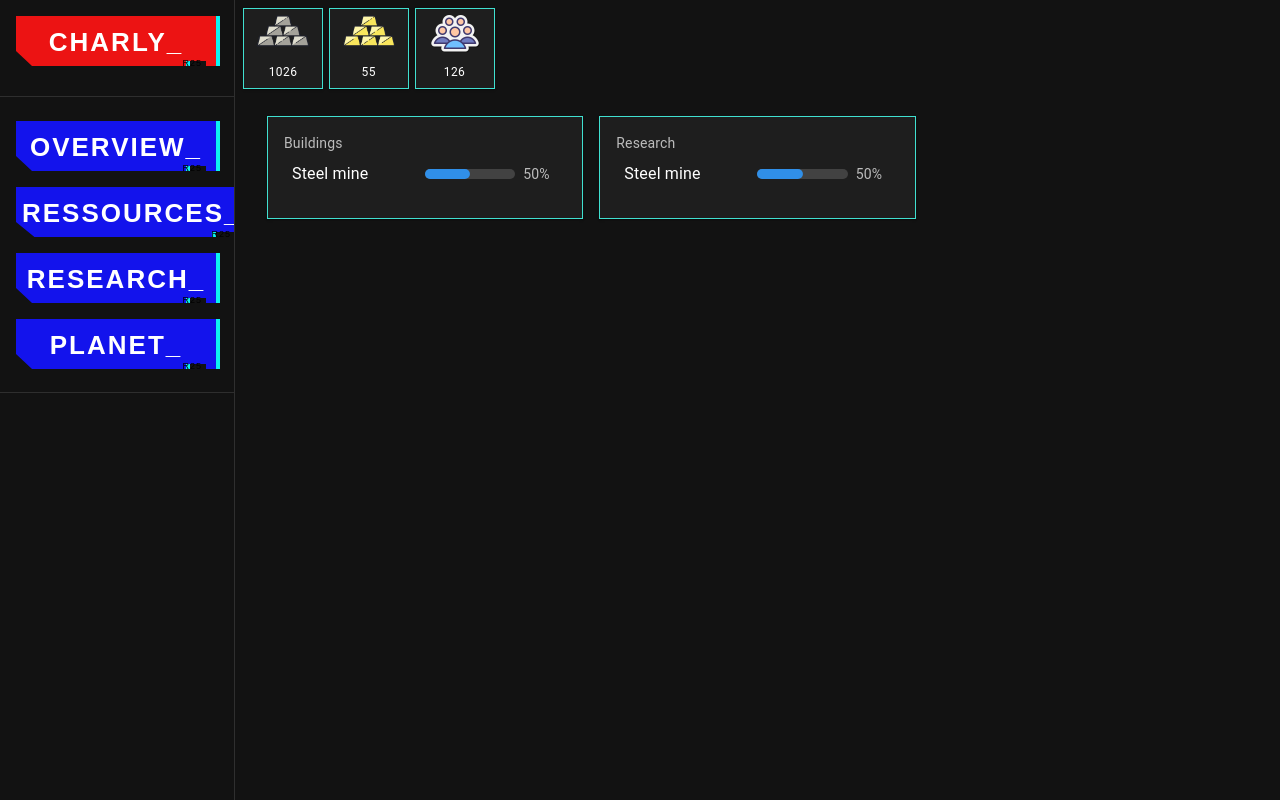
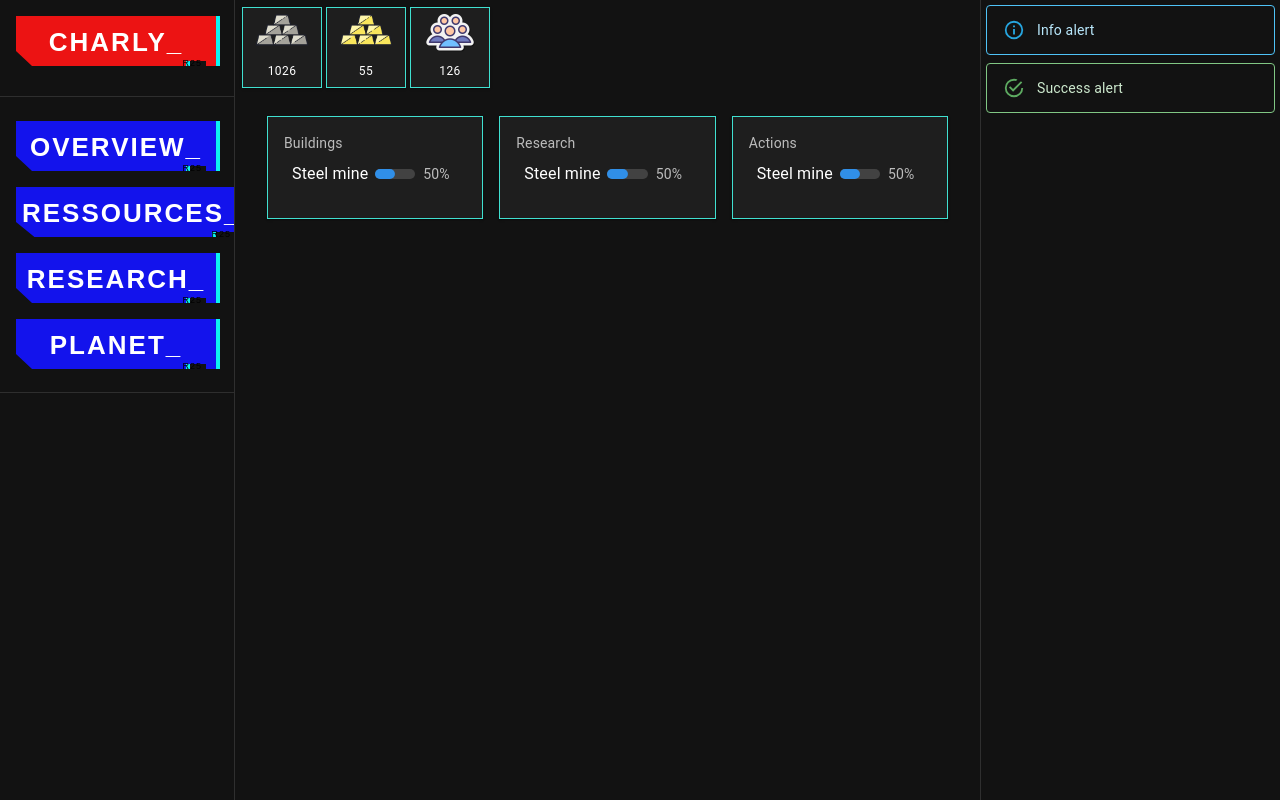
Before and after one commit to Charlyln/space-odyssey, a React (Create React App) app: page / in a window 1280 px wide. Built offline with nearby package versions, Linux system fonts and the light colour scheme; a web font is replaced by a local one.

Commit message:
feat/ add infos drawer and adjust layout

```diff
--- a/src/Router.jsx
+++ b/src/Router.jsx
@@ -1,84 +1,23 @@
 import React from 'react';
-import { BrowserRouter, Routes, Route } from 'react-router-dom';
-import Box from '@mui/material/Box';
-import Drawer from '@mui/material/Drawer';
-import List from '@mui/material/List';
-import Divider from '@mui/material/Divider';
-import StatusBar from './pages/StatusBar';
-import CustomButton from './common/CustomButton';
-import { Link } from 'react-router-dom';
+import { BrowserRouter } from 'react-router-dom';
+import { AppBar, Box } from '@mui/material';
 
-import Overview from './pages/Overview';
-import Ressources from './pages/Ressources';
-import Planet from './pages/Planet';
-import { AppBar, Grid, Toolbar, Typography } from '@mui/material';
+import StatusBar from './layout/StatusBar';
+import Menu from './layout/Menu';
+import Infos from './layout/Infos';
+import Pages from './layout/Pages';
 
-const drawerWidth = 235;
-
-const links = [
-  {
-    to: '/',
-    name: 'Overview',
-  },
-  {
-    to: '/ressources',
-    name: 'Ressources',
-  },
-  {
-    to: '/research',
-    name: 'Research',
-  },
-  {
-    to: '/planet',
-    name: 'Planet',
-  },
-];
+const menuWidth = 235;
+const infosWidth = 300;
 
 export default function Router() {
   return (
     <BrowserRouter>
       <Box>
-        <AppBar
-          position='fixed'
-          sx={{ width: `calc(100% - ${drawerWidth}px)`, ml: `${drawerWidth}px`, background: 'none', boxShadow: 'none' }}
-        >
-          <StatusBar />
-        </AppBar>
-        <Drawer
-          sx={{
-            width: drawerWidth,
-            flexShrink: 0,
-            '& .MuiDrawer-paper': {
-              width: drawerWidth,
-              boxSizing: 'border-box',
-            },
-          }}
-          variant='permanent'
-          anchor='left'
-        >
-          <div>
-            <CustomButton name={'Charly'} />
-          </div>
-          <Divider style={{ marginTop: '30px' }} />
-          <List>
-            {links.map((link) => (
-              <Link to={link.to} key={link.to}>
-                <CustomButton key={link.to} name={link.name} color={240} />
-              </Link>
-            ))}
-          </List>
-          <Divider style={{ marginTop: '15px' }} />
-        </Drawer>
-
-        <Box sx={{ p: 3, marginLeft: '235px', marginTop: '20px' }}>
-          <Toolbar />
-
-          <Routes>
-            <Route path='/' element={<Overview />} />
-            <Route path='/ressources' element={<Ressources />} />
-            <Route path='/planet' element={<Planet />} />
-          </Routes>
-        </Box>
+        <StatusBar menuWidth={menuWidth} />
+        <Menu width={menuWidth} />
+        <Pages menuWidth={menuWidth} infosWidth={infosWidth} />
+        <Infos width={infosWidth} />
       </Box>
     </BrowserRouter>
   );
--- /dev/null
+++ b/src/layout/Infos.jsx
@@ -0,0 +1,40 @@
+import React from 'react';
+import { Alert, Drawer, Stack } from '@mui/material';
+
+const infos = [
+  {
+    id: '1',
+    message: 'Info alert',
+    severity: 'info',
+  },
+  {
+    id: '2',
+    message: 'Success alert',
+    severity: 'success',
+  },
+];
+
+export default function Infos({ width }) {
+  return (
+    <Drawer
+      sx={{
+        width: width,
+        flexShrink: 0,
+        '& .MuiDrawer-paper': {
+          width: width,
+          boxSizing: 'border-box',
+        },
+      }}
+      variant='permanent'
+      anchor='right'
+    >
+      <Stack sx={{ width: '100%', padding: '5px' }} spacing={1}>
+        {infos.map((info) => (
+          <Alert key={info.id} variant='outlined' severity={info.severity}>
+            {info.message}
+          </Alert>
+        ))}
+      </Stack>
+    </Drawer>
+  );
+}
--- /dev/null
+++ b/src/layout/Menu.jsx
@@ -0,0 +1,54 @@
+import React from 'react';
+import { Link } from 'react-router-dom';
+import { Drawer, List, Divider } from '@mui/material';
+
+import CustomButton from '../common/CustomButton';
+
+const links = [
+  {
+    to: '/',
+    name: 'Overview',
+  },
+  {
+    to: '/ressources',
+    name: 'Ressources',
+  },
+  {
+    to: '/research',
+    name: 'Research',
+  },
+  {
+    to: '/planet',
+    name: 'Planet',
+  },
+];
+
+export default function Menu({ width }) {
+  return (
+    <Drawer
+      sx={{
+        width: width,
+        flexShrink: 0,
+        '& .MuiDrawer-paper': {
+          width: width,
+          boxSizing: 'border-box',
+        },
+      }}
+      variant='permanent'
+      anchor='left'
+    >
+      <div>
+        <CustomButton name={'Charly'} />
+      </div>
+      <Divider style={{ marginTop: '30px' }} />
+      <List>
+        {links.map((link) => (
+          <Link to={link.to} key={link.to}>
+            <CustomButton key={link.to} name={link.name} color={240} />
+          </Link>
+        ))}
+      </List>
+      <Divider style={{ marginTop: '15px' }} />
+    </Drawer>
+  );
+}
--- /dev/null
+++ b/src/layout/Pages.jsx
@@ -0,0 +1,20 @@
+import React from 'react';
+import { Routes, Route, Link } from 'react-router-dom';
+import { Toolbar, Box } from '@mui/material';
+
+import Overview from '../pages/Overview';
+import Ressources from '../pages/Ressources';
+import Planet from '../pages/Planet';
+
+export default function Pages({ menuWidth, infosWidth }) {
+  return (
+    <Box sx={{ p: 3, marginLeft: `${menuWidth}px`, marginRight: `${infosWidth}px`, marginTop: '20px' }}>
+      <Toolbar />
+      <Routes>
+        <Route path='/' element={<Overview />} />
+        <Route path='/ressources' element={<Ressources />} />
+        <Route path='/planet' element={<Planet />} />
+      </Routes>
+    </Box>
+  );
+}
--- a/src/pages/StatusBar.jsx
+++ b/src/layout/StatusBar.jsx
@@ -1,5 +1,5 @@
 import React from 'react';
-import { Card, CardMedia, Typography, Grid, CardContent } from '@mui/material';
+import { Card, CardMedia, Typography, Grid, CardContent, AppBar } from '@mui/material';
 import steelIcon from '../assets/steel.png';
 import goldIcon from '../assets/gold.png';
 import peopleIcon from '../assets/people.png';
@@ -25,20 +25,20 @@ const ressources = [
   },
 ];
 
-function StatusBar() {
+function StatusBar({ menuWidth }) {
   return (
-    <Grid container alignItems='center' sx={{ padding: 1 }}>
-      {ressources.map((ressource) => (
-        <Grid item xs={1} key={ressource.name}>
-          <Card sx={{ width: 80 }} style={{ borderRadius: 0, border: 'solid 1px turquoise' }}>
+    <AppBar position='fixed' sx={{ width: `calc(100% - ${menuWidth}px)`, ml: `${menuWidth}px`, background: 'none', boxShadow: 'none' }}>
+      <div style={{ display: 'flex', padding: '5px' }}>
+        {ressources.map((ressource) => (
+          <Card key={ressource.name} sx={{ width: 80, margin: '2px' }} style={{ borderRadius: 0, border: 'solid 1px turquoise' }}>
             <CardMedia sx={{ height: 45, width: ressource.width, margin: 'auto' }} image={ressource.icon} title={ressource.name} />
             <CardContent style={{ padding: '5px', paddingBottom: '5px', textAlign: 'center' }}>
               <Typography variant='caption'>{ressource.value}</Typography>
             </CardContent>
           </Card>
-        </Grid>
-      ))}
-    </Grid>
+        ))}
+      </div>
+    </AppBar>
   );
 }
 
--- a/src/pages/Overview.jsx
+++ b/src/pages/Overview.jsx
@@ -9,6 +9,9 @@ const items = [
   },
   {
     name: 'Research',
+  },
+  {
+    name: 'Actions',
   },
 ];
 
```
